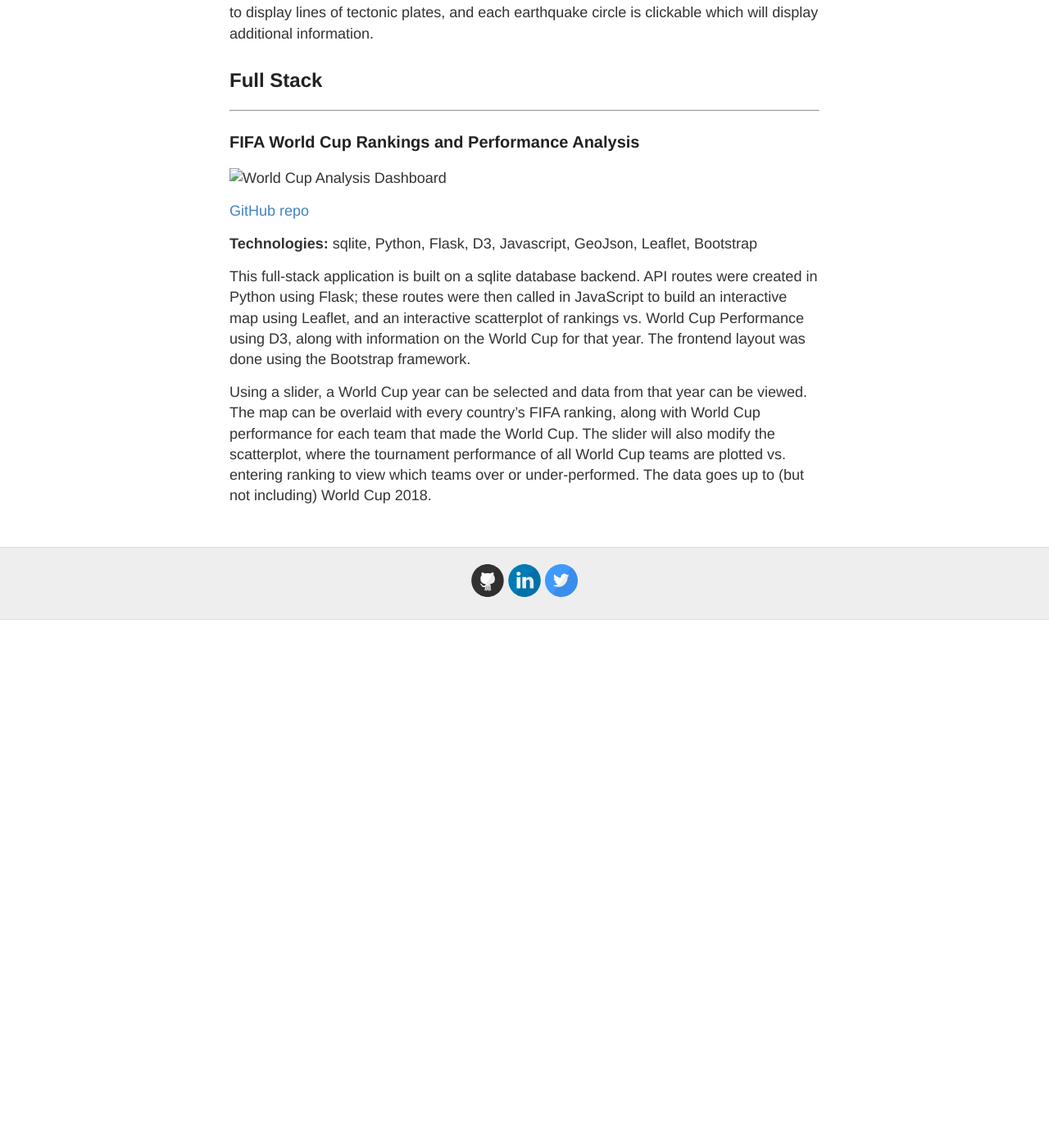
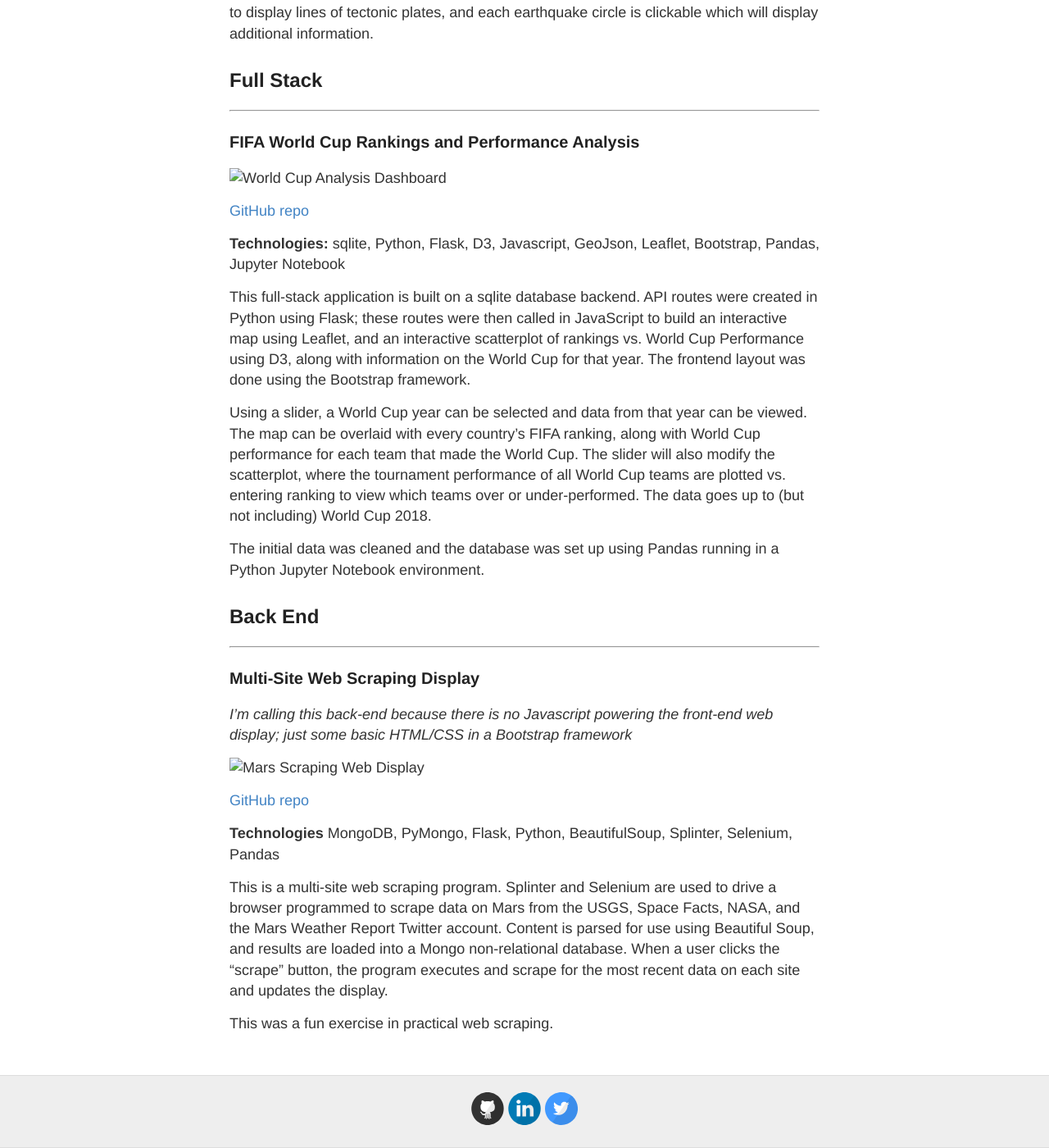
Before and after one commit to imtheaaron/imtheaaron.github.io, a Jekyll site: the page built from portfolio.md, in a window 1280 px wide and 1400 px high, scrolled down 661 px. Shown: the whole window at 82% size. Built offline with Jekyll 4.4.1, drawn with Linux system fonts in a browser that asks for light colours; before the commit the page ends 1417 px from its top, so only the background shows below that.

Commit message:
added Mars Scraping program to portfolio

```diff
--- a/portfolio.md
+++ b/portfolio.md
@@ -34,8 +34,27 @@
 
 [GitHub repo](https://github.com/imtheaaron/World-Cup-Analysis)
 
-**Technologies:** sqlite, Python, Flask, D3, Javascript, GeoJson, Leaflet, Bootstrap
+**Technologies:** sqlite, Python, Flask, D3, Javascript, GeoJson, Leaflet, Bootstrap, Pandas, Jupyter Notebook
 
 This full-stack application is built on a sqlite database backend. API routes were created in Python using Flask; these routes were then called in JavaScript to build an interactive map using Leaflet, and an interactive scatterplot of rankings vs. World Cup Performance using D3, along with information on the World Cup for that year. The frontend layout was done using the Bootstrap framework.
 
 Using a slider, a World Cup year can be selected and data from that year can be viewed. The map can be overlaid with every country's FIFA ranking, along with World Cup performance for each team that made the World Cup. The slider will also modify the scatterplot, where the tournament performance of all World Cup teams are plotted vs. entering ranking to view which teams over or under-performed. The data goes up to (but not including) World Cup 2018.
+
+The initial data was cleaned and the database was set up using Pandas running in a Python Jupyter Notebook environment.
+
+## Back End ##
+---
+
+### Multi-Site Web Scraping Display ###
+
+*I'm calling this back-end because there is no Javascript powering the front-end web display; just some basic HTML/CSS in a Bootstrap framework*
+
+![Mars Scraping Web Display](images/mars_display.jpg)
+
+[GitHub repo](https://github.com/imtheaaron/misc-coursework/tree/master/scraping-display)
+
+**Technologies** MongoDB, PyMongo, Flask, Python, BeautifulSoup, Splinter, Selenium, Pandas
+
+This is a multi-site web scraping program. Splinter and Selenium are used to drive a browser programmed to scrape data on Mars from the USGS, Space Facts, NASA, and the Mars Weather Report Twitter account. Content is parsed for use using Beautiful Soup, and results are loaded into a Mongo non-relational database. When a user clicks the "scrape" button, the program executes and scrape for the most recent data on each site and updates the display.
+
+This was a fun exercise in practical web scraping.
```
Also changed, not shown: images/mars_display.jpg (added).
